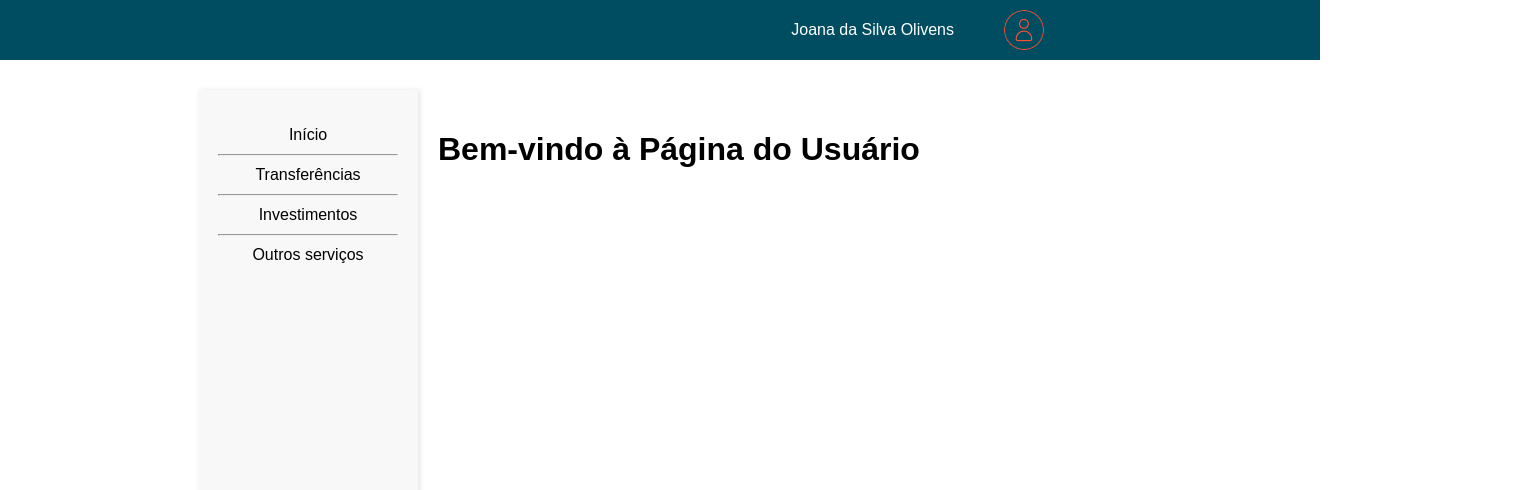
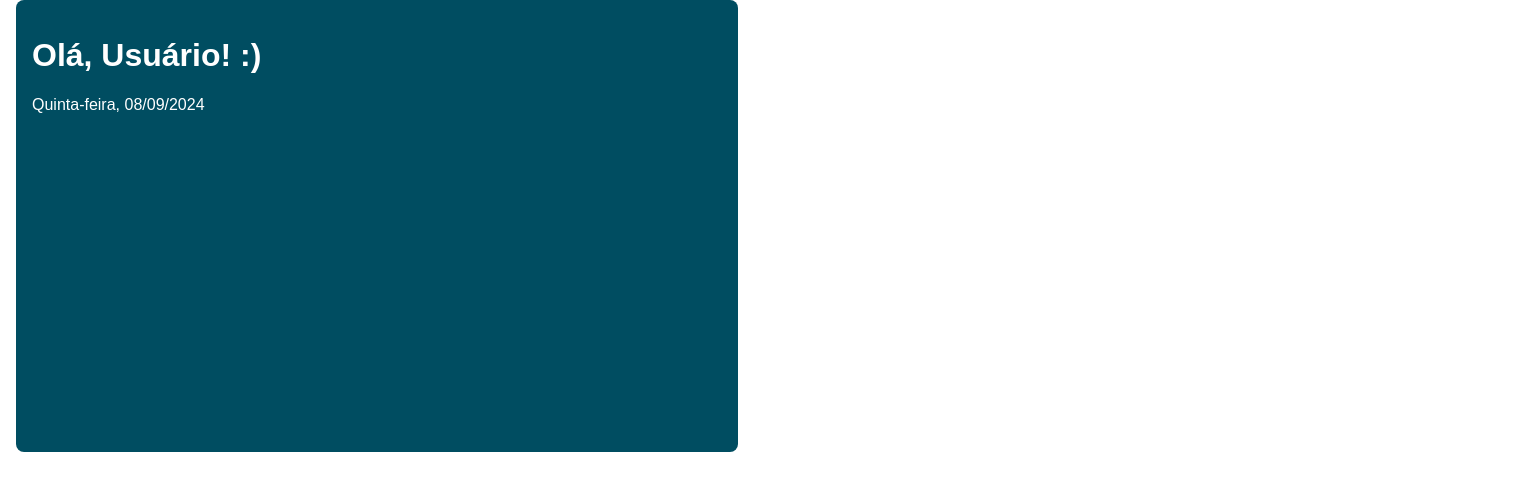
Before and after one commit to AlanGustav0/tech-challenge-fiap-01, a Next.js app: page /pageUser in a window 1280 px wide. Shown: the top 490 px of the page, 1518 px wide, since content can reach past the window. Built offline with nearby package versions, Linux system fonts and the light colour scheme.

Commit message:
refactor: Mudança em userpageHome remoção de navbar e sidebar

```diff
--- a/src/app/page.js
+++ b/src/app/page.js
@@ -2,8 +2,8 @@
 
 import Image from 'next/image';
 import { useState, useEffect } from 'react';
-import LoginModal from './modalLogin/LoginModal'; // Importando o modal
-import RegisterModal from './modalRegister/RegisterModal';
+import LoginModal from './components/modalLogin/LoginModal'; // Importando o modal
+import RegisterModal from './components/modalRegister/RegisterModal';
 
 export default function HomePage() {
     const [menuOpen, setMenuOpen] = useState(false);
--- a/src/app/pageUser/userPageHome.css
+++ b/src/app/pageUser/userPageHome.css
@@ -3,99 +3,21 @@
     flex-direction: column; /* Coloca a navbar no topo */
 }
 
-.navbar {
-    background-color: #004D61;
+.content {
     display: flex;
-    align-items: center;
-    padding: 10px 20px;
-    width: 100vw;
+    flex-wrap: wrap; /* Para o layout lado a lado */
+    width: 100%;
+    padding: 0 1rem 0 1rem;
 }
 
-.navbar-content {
-    display: flex;
-    justify-content: end;
-    width: 100%;
-    align-items: center;
-    margin-right: 20%;
+.main-content{
+    background-color: #004D61;
+    padding: 1rem;
+    border-radius: 8px;
+    min-width: 690px;
+    min-height: 420px;
+    color: white;
 }
-
-.username {
-    color: white;
-    margin-right: 50px;
-}
-
-.user-icon {
-    border-radius: 50%; /* Para deixar o ícone redondo */
-    cursor: pointer; /* Cursor de ponteiro */
-}
-
-.user-menu {
-    position: absolute; /* Para posicionar o menu em relação à tela */
-    right: 20px; /* Ajuste conforme necessário */
-    top: 60px; /* Ajuste conforme necessário para ficar abaixo da navbar */
-    background-color: black; /* Cor de fundo do menu */
-    color: white; /* Cor do texto */
-    padding: 15px;
-    border-radius: 5px; /* Cantos arredondados */
-    box-shadow: 0 2px 10px rgba(0, 0, 0, 0.2); /* Sombra */
-    z-index: 1000; /* Certifique-se de que fica acima de outros elementos */
-}
-
-.user-menu-list {
-    list-style-type: none; /* Remove marcadores */
-    padding: 0; /* Remove preenchimento */
-}
-
-.user-menu-item {
-    margin: 10px 0; /* Espaçamento entre os itens */
-    cursor: pointer; /* Cursor de ponteiro */
-}
-
-.user-menu-item:hover {
-    text-decoration: underline; /* Efeito ao passar o mouse */
-    color: #47A138;
-    font-weight: 700;
-}
-
-.content {
-    display: flex; /* Para o layout lado a lado */
-    width: 100%;
-    margin-left: 15%;
-    margin-top: 30px;
-}
-
-.sidebar {
-    width: 180px; /* Largura do menu lateral */
-    background-color: #f8f8f8; /* Cor de fundo do menu */
-    padding: 20px;
-    box-shadow: 2px 0 5px rgba(0, 0, 0, 0.1); /* Sombra */
-    height: calc(100vh - 60px); /* Altura total menos a altura da navbar */
-    text-align: center;
-}
-
-.menu-list {
-    list-style-type: none; /* Remove marcadores */
-    padding: 0; /* Remove preenchimento */
-}
-
-.menu-item {
-    margin: 10px 0; /* Espaçamento entre os itens */
-    cursor: pointer; /* Cursor de ponteiro */
-
-
-}
-
-.menu-item:hover {
-    text-decoration: underline; /* Efeito ao passar o mouse */
-    color: #47A138;
-    font-weight: 700;
-}
-
-.main-content {
-    flex: 1; /* Ocupa o espaço restante */
-    padding: 20px;
-}
-
 
 /* Responsividade */
 @media (max-width: 768px) {
@@ -114,22 +36,4 @@
     .main-content {
         padding: 10px;
     }
-
-    .user-menu {
-        position: static;
-        margin-top: 10px;
-    }
-    .menu-list{
-        display: flex;
-        justify-content: space-around;
-    }
-    .menu-list hr {
-        display: none;
-    }
-    .menu-item:hover {
-        text-decoration: underline;
-        color: #47A138;
-        font-weight: 700;
-    }
-
 }
--- a/src/app/pageUser/userPageHome.js
+++ b/src/app/pageUser/userPageHome.js
@@ -1,60 +1,12 @@
-'use client';
-
-import React, { useState } from 'react';
-import Image from 'next/image'; // Ajuste conforme necessário
 import './userPageHome.css'; // Estilos
 
 const UserPageHome = () => {
-    const [menuVisible, setMenuVisible] = useState(false);
-
-    const toggleMenu = () => {
-        setMenuVisible(!menuVisible);
-    };
-
     return (
         <div className="user-page">
-            <div className="navbar">
-                <div className="navbar-content">
-                    <span className="username">Joana da Silva Olivens</span>
-                    <Image
-                        className="user-icon"
-                        src="/icone_user.png"
-                        alt="User Icon"
-                        width={40}
-                        height={40}
-                        onClick={toggleMenu} // Abre/fecha o menu ao clicar
-                    />
-                </div>
-            </div>
-
-            {menuVisible && (
-                <div className="user-menu">
-                      <ul className="user-menu-list">
-                   <li className="user-menu-item">Minha conta</li>
-                    <hr />
-
-                        <li className="user-menu-item">Configurações</li>
-                        <hr />
-                        <li className="user-menu-item">Sair</li>
-                    </ul>
-                </div>
-            )}
-
             <div className="content">
-                <div className="sidebar">
-                    <ul className="menu-list">
-                        <li className="menu-item">Início</li>
-                        <hr />
-                        <li className="menu-item">Transferências</li>
-                        <hr />
-                        <li className="menu-item">Investimentos</li>
-                        <hr />
-                        <li className="menu-item">Outros serviços</li>
-                    </ul>
-                </div>
                 <div className="main-content">
-                    <h1>Bem-vindo à Página do Usuário</h1>
-                    {/* Outros conteúdos da página */}
+                    <h1>Olá, Usuário! :)                                                                                                           </h1>
+                    <p>Quinta-feira, 08/09/2024</p>
                 </div>
             </div>
         </div>
```
